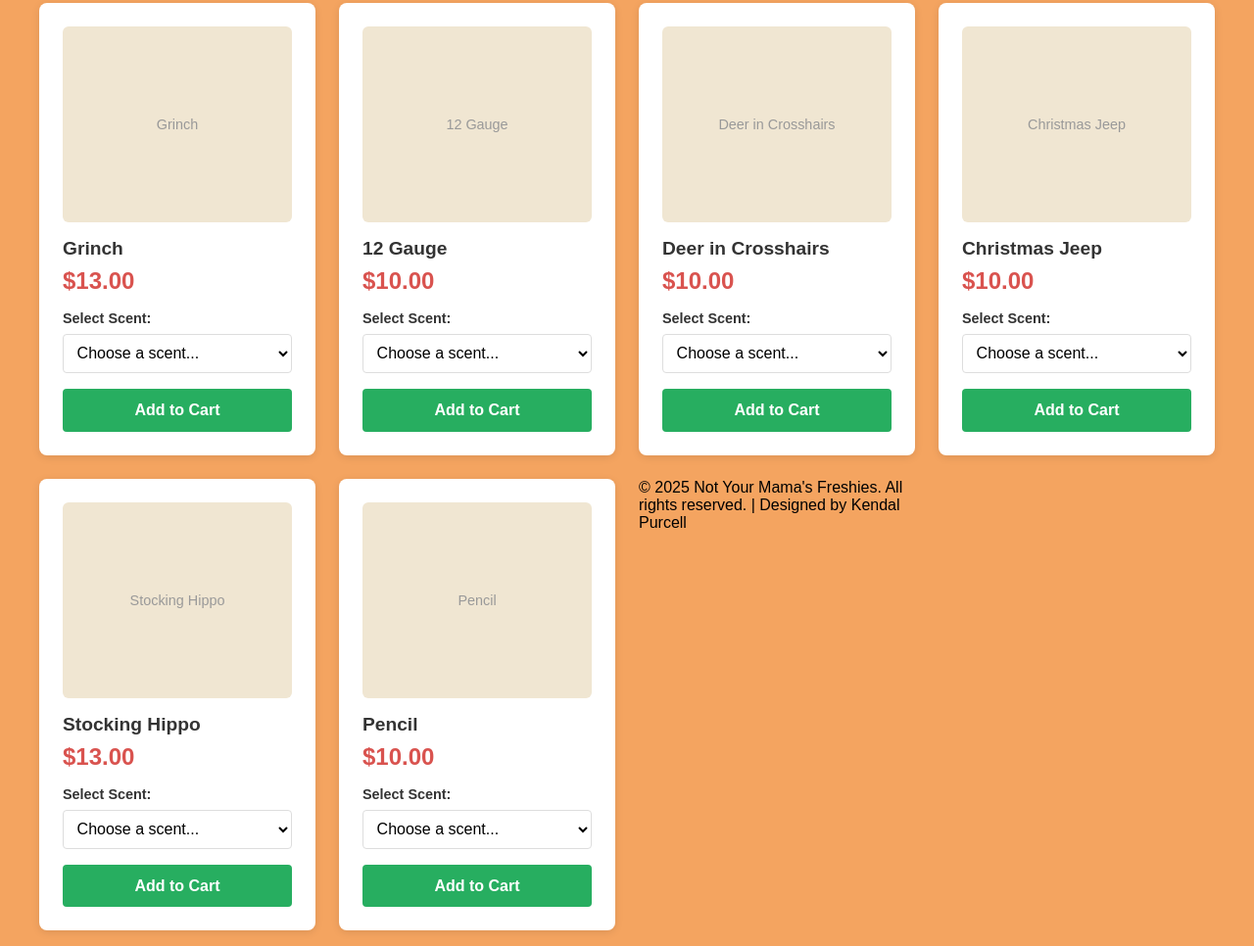
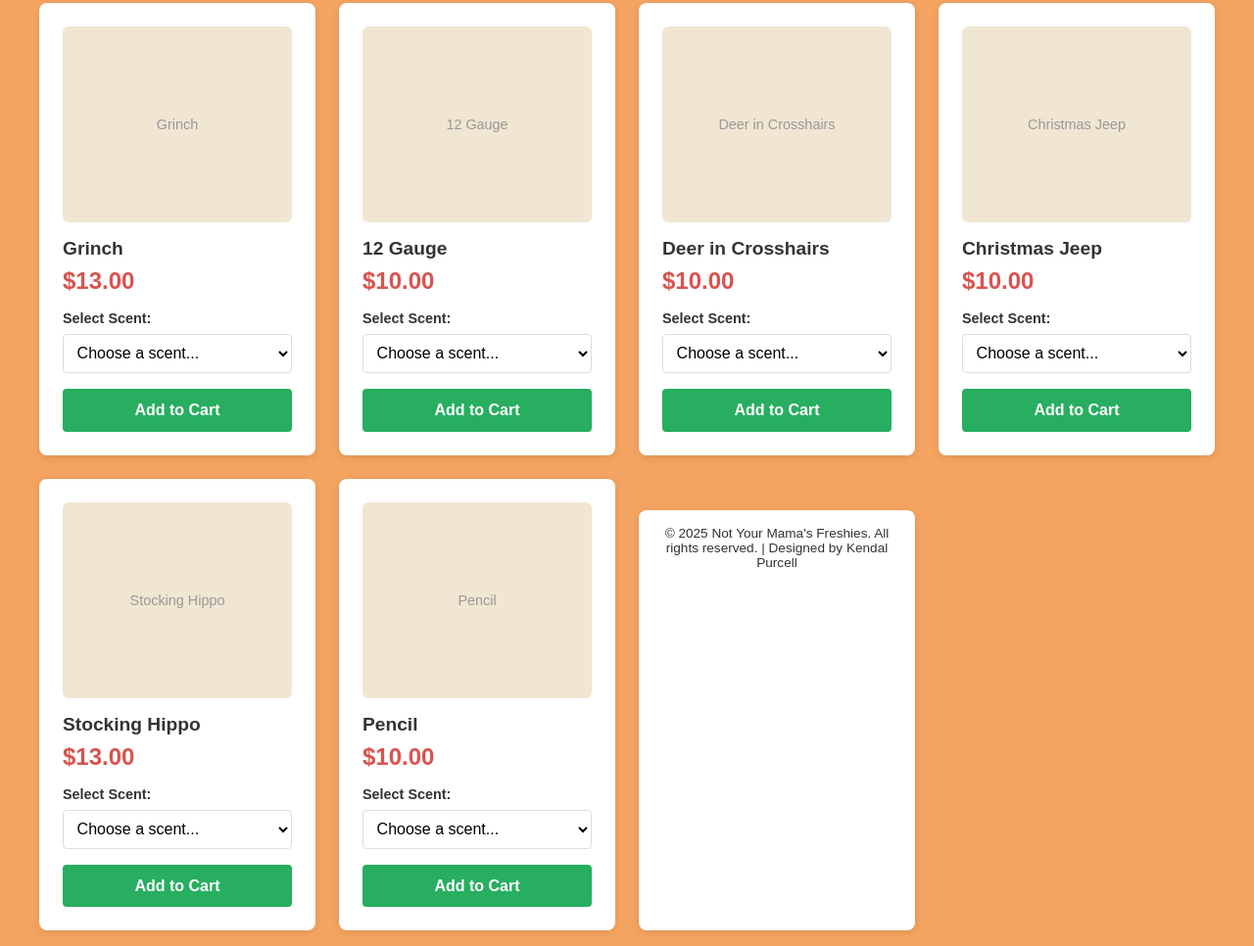
Before and after one commit to Lastfireman95/Notyourmamasfreshies, a plain HTML site: page HTML/Sales-page.html in a window 1280 px wide. Shown: the part 1291-2257 px from the top of the page at 98% size. Drawn offline with Linux system fonts and the light colour scheme.

Commit message:
corrected footer

```diff
--- a/HTML/Sales-page.html
+++ b/HTML/Sales-page.html
@@ -220,6 +220,19 @@
       }
       .back-link:hover {
         text-decoration: underline;
+      }
+      footer {
+        background: white;
+        padding: 1rem;
+        text-align: center;
+        margin-top: 2rem;
+        border-radius: 8px;
+        box-shadow: 0 2px 8px rgba(0,0,0,0.1);
+      }
+      footer p {
+        margin: 0;
+        font-size: 0.85rem;
+        color: #333;
       }
     </style>
   </head>
```
